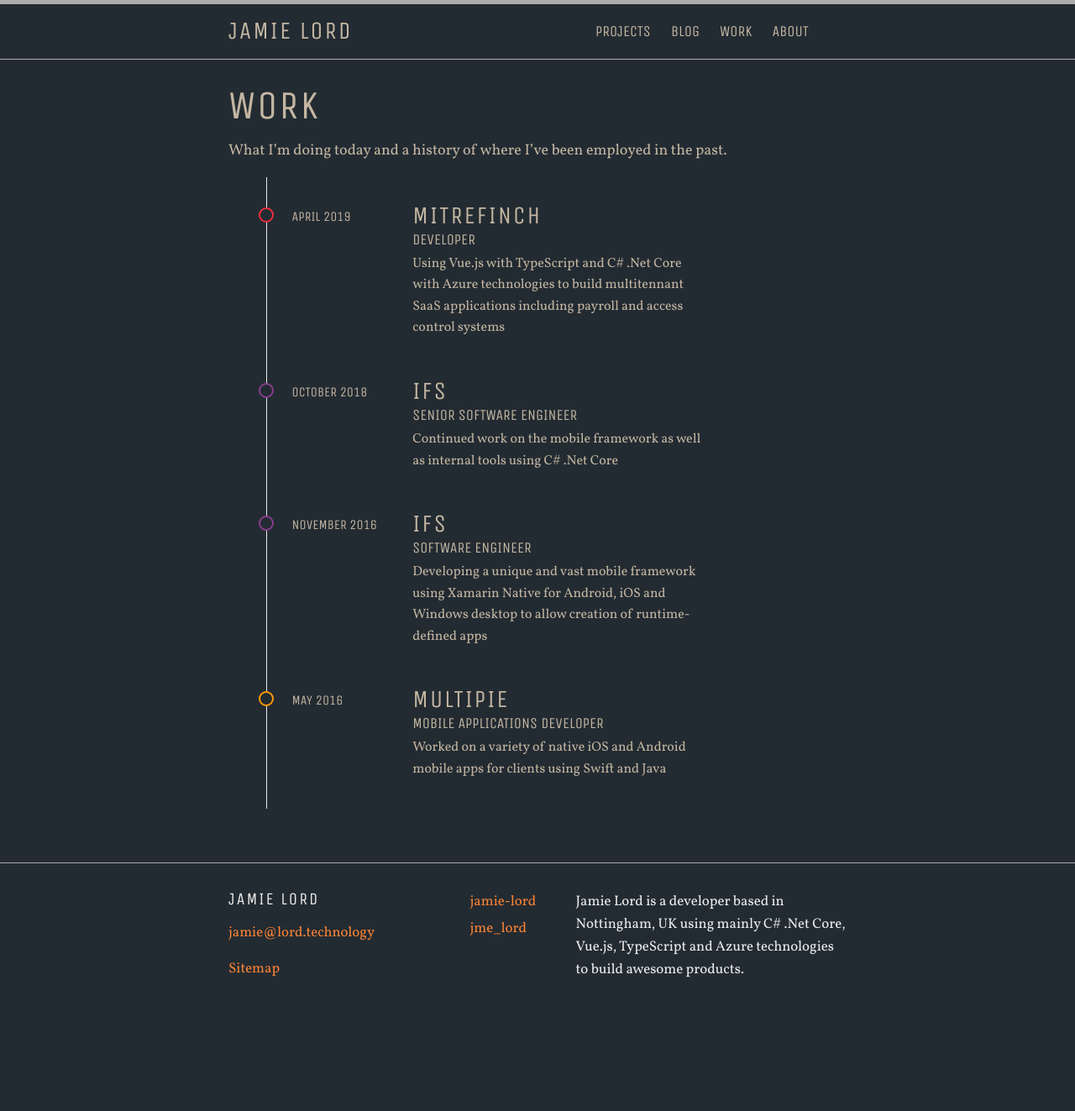
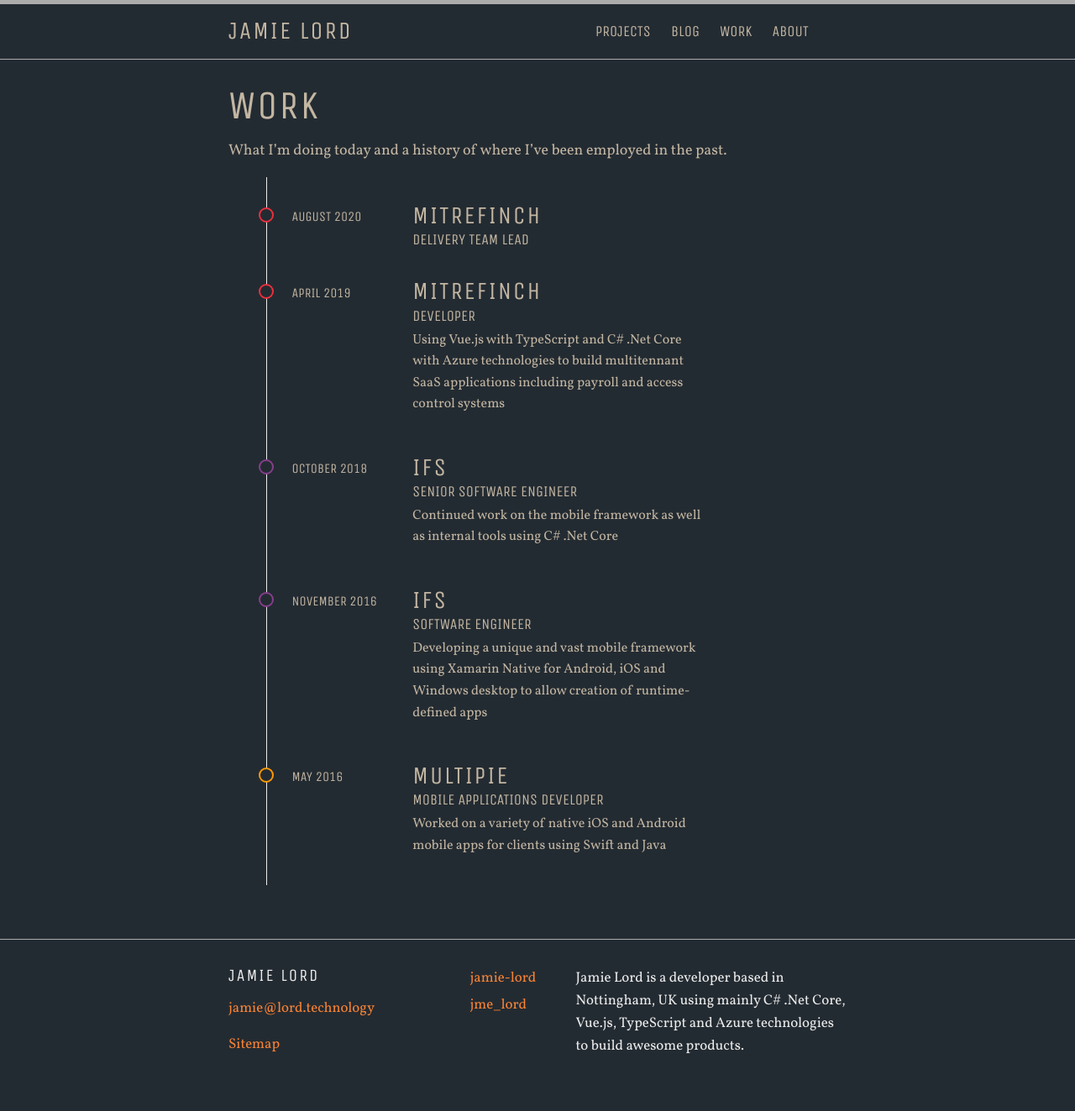
Before and after one commit to jamie-lord/Lord.technology, a Jekyll site: the page built from work.md, in a window 1280 px wide. Shown: the whole page at 84% size. Built offline with Jekyll 4.4.1, drawn with Linux system fonts in a browser that asks for light colours; before the commit the page ends 1232 px from its top, so only the background shows below that.

Commit message:
Added Delivery Team Lead to work page

```diff
--- a/work.md
+++ b/work.md
@@ -8,6 +8,14 @@
 
 <div class="timeline">
     <ul>
+      <li>
+        <div class="bullet mitrefinch"></div>
+        <div class="time">August 2020</div>
+        <div class="desc">
+          <h3>Mitrefinch</h3>
+          <span class="designation">Delivery Team Lead</span>
+        </div>
+      </li>
       <li>
         <div class="bullet mitrefinch"></div>
         <div class="time">April 2019</div>
```
